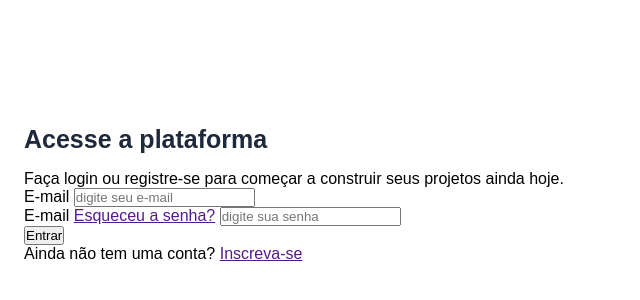
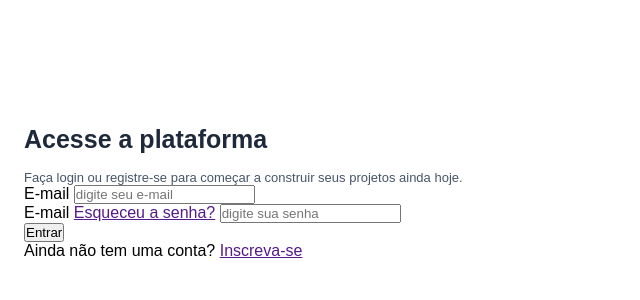
Before and after one commit to Bryan1TA/BryantVertigo, a plain HTML site: page index.html in a window 1280 px wide. Shown: the part 68-368 px from the top of the page, without its empty margins (0-640 px from the left). Drawn offline with Linux system fonts and the light colour scheme.

Commit message:
termino da section

```diff
--- a/index.css
+++ b/index.css
@@ -27,8 +27,17 @@ main {
     padding-inline: 1.5rem;
 }
 
+.descricao {
+    border: 1px;
+}
+
 .descricao h1{
     color: var(--gray-800);
     margin-bottom: 1rem;
     font-size: 1.5625rem;
 }
+
+.descricao p {
+    font-size: 0.8125rem;
+    color: var(--gray-600);
+}
```
